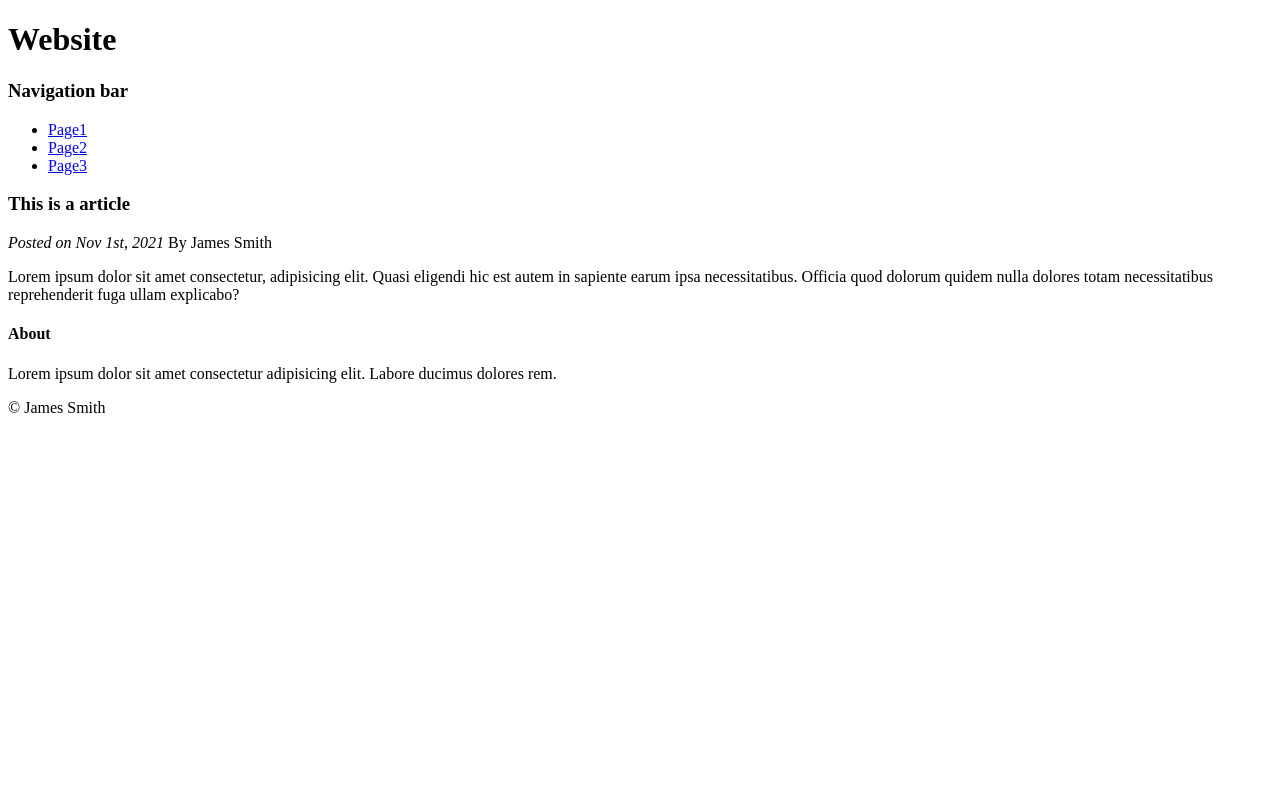
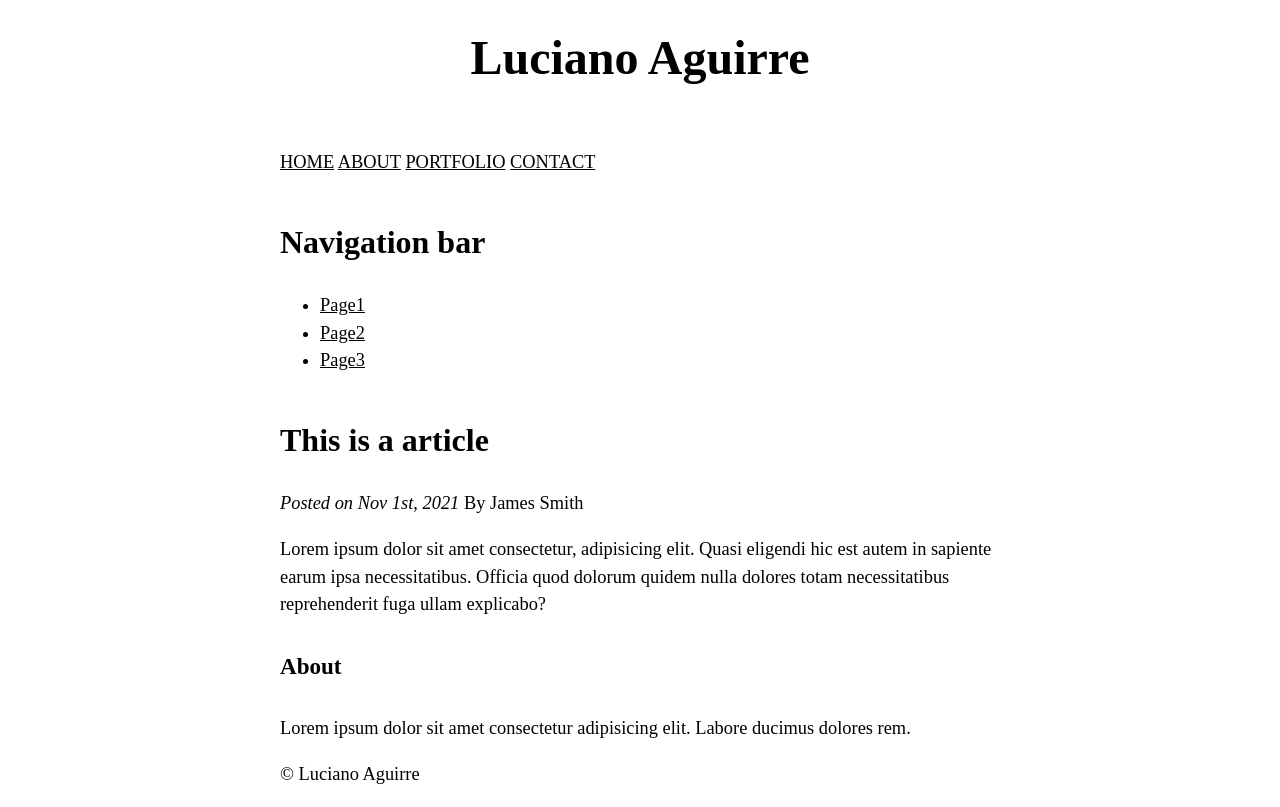
Before and after one commit to iamlucho/module-2-challenge, a plain HTML site: page index.html in a window 1280 px wide. Drawn offline with Linux system fonts and the light colour scheme.

Commit message:
Adding new changes to HTML and CSS file.

```diff
--- a/assets/css/style.css
+++ b/assets/css/style.css
@@ -0,0 +1,92 @@
+html {
+    /* Set the font globally */
+    font-family: var(--sans-font);
+    scroll-behavior: smooth;
+  }
+  /* Make the body a nice central block */
+body {
+    color: var(--text);
+    background-color: var(--bg);
+    font-size: 1.15rem;
+    line-height: 1.5;
+    display: grid;
+    grid-template-columns: 1fr min(45rem, 90%) 1fr;
+    margin: 0;
+}
+body > * {
+    grid-column: 2;
+}
+body > header {
+    background-color: var(--accent-bg);
+    border-bottom: 1px solid var(--border);
+    text-align: center;
+    padding: 0 0.5rem 2rem 0.5rem;
+    grid-column: 1 / -1;
+}
+/* Format headers */
+h1 {
+    font-size: 3rem;
+  }
+
+  h2 {
+    font-size: 2.6rem;
+    margin-top: 3rem;
+  }
+
+  h3 {
+    font-size: 2rem;
+    margin-top: 3rem;
+  }
+
+  h4 {
+    font-size: 1.44rem;
+  }
+
+  h5 {
+    font-size: 1.15rem;
+  }
+
+  h6 {
+    font-size: 0.96rem;
+  }
+
+  /* Prevent long strings from overflowing container */
+  p, h1, h2, h3, h4, h5, h6 {
+    overflow-wrap: break-word;
+  }
+
+  /* Fix line height when title wraps */
+  h1,
+  h2,
+  h3 {
+    line-height: 1.1;
+  }
+
+  /* Reduce header size on mobile */
+  @media only screen and (max-width: 720px) {
+    h1 {
+      font-size: 2.5rem;
+    }
+
+    h2 {
+      font-size: 2.1rem;
+    }
+
+    h3 {
+      font-size: 1.75rem;
+    }
+
+    h4 {
+      font-size: 1.25rem;
+    }
+  }
+
+  /* Format links & buttons */
+  a,
+  a:visited {
+    color: var(--accent);
+  }
+
+  a:hover {
+    text-decoration: none;
+  }
--- a/index.html
+++ b/index.html
@@ -3,24 +3,42 @@
 
 <head>
 
-    <title>HTML5 Template</title>
+    <title>My Portfolio</title>
+    <link rel="stylesheet" href="assets/css/style.css">
 </head>
 
 <body>
     <!-- HEADER -->
     <header>
-        <h1>Website</h1>
+        <h1>Luciano Aguirre</h1>
     </header>
     <!-- NAVIGATION -->
-    <nav class="nav-bar">
+
+<!-- Navbar (sit on top) -->
+<div class="w3-top">
+    <div class="w3-bar" id="myNavbar">
+      <a class="w3-bar-item w3-button w3-hover-black w3-hide-medium w3-hide-large w3-right" href="javascript:void(0);" onclick="toggleFunction()" title="Toggle Navigation Menu">
+        <i class="fa fa-bars"></i>
+      </a>
+      <a href="#home" class="w3-bar-item w3-button">HOME</a>
+      <a href="#about" class="w3-bar-item w3-button w3-hide-small"><i class="fa fa-user"></i> ABOUT</a>
+      <a href="#portfolio" class="w3-bar-item w3-button w3-hide-small"><i class="fa fa-th"></i> PORTFOLIO</a>
+      <a href="#contact" class="w3-bar-item w3-button w3-hide-small"><i class="fa fa-envelope"></i> CONTACT</a>
+      <a href="#" class="w3-bar-item w3-button w3-hide-small w3-right w3-hover-red">
+        <i class="fa fa-search"></i>
+      </a>
+    </div>
+
+
+
+    <nav class="w3-top">
         <h3>Navigation bar</h3>
+
         <ul>
             <li><a href="/">Page1</a></li>
             <li><a href="/">Page2</a></li>
             <li><a href="/">Page3</a></li>
-
         </ul>
-
     </nav>
     <!-- BLOG ARTICLES  -->
     <div>
@@ -50,7 +68,7 @@
     <!-- FOOTER -->
 
     <footer class="footer"></footer>
-    <p>&copy; James Smith</p>
+    <p>&copy; Luciano Aguirre</p>
 
     </footer>
 
```
